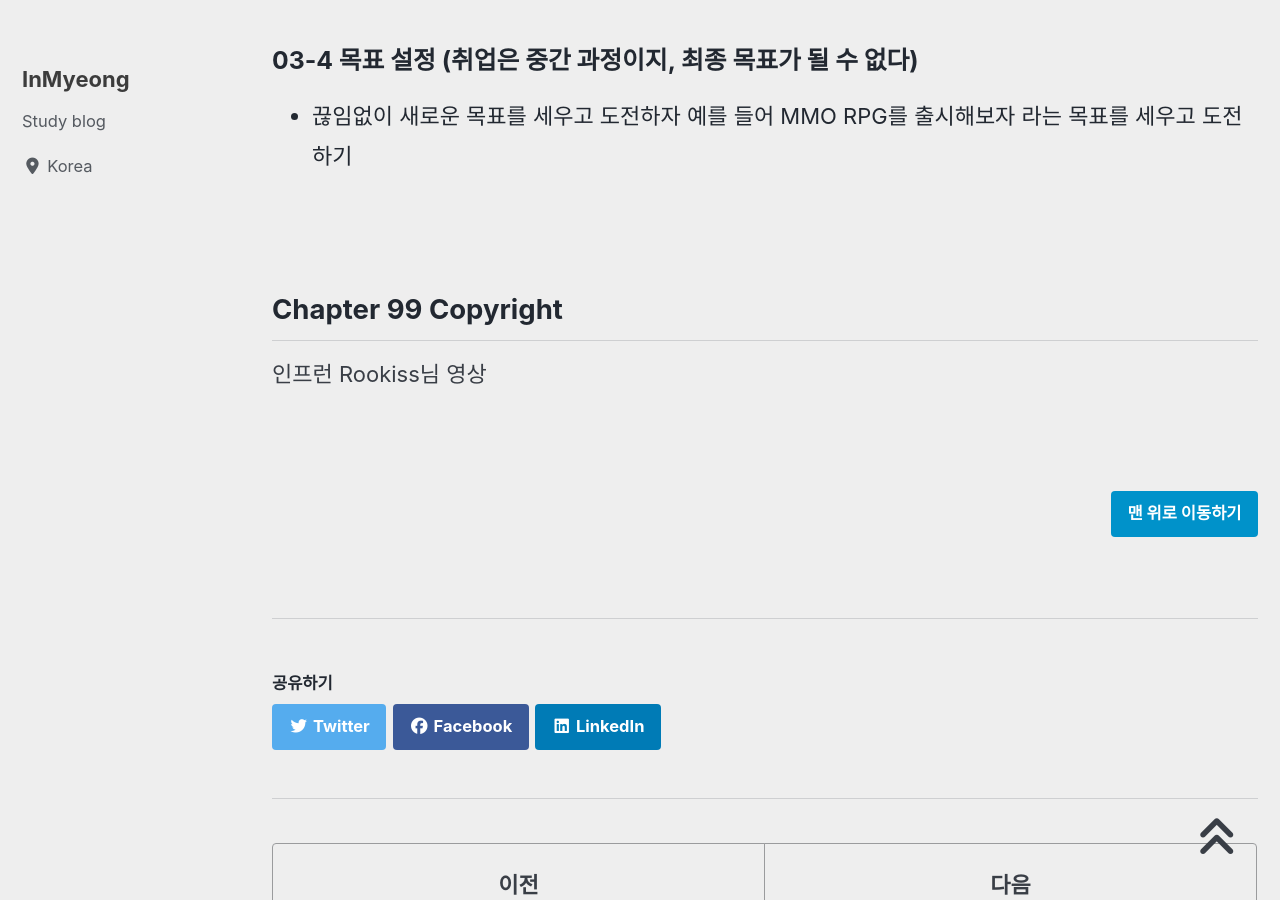
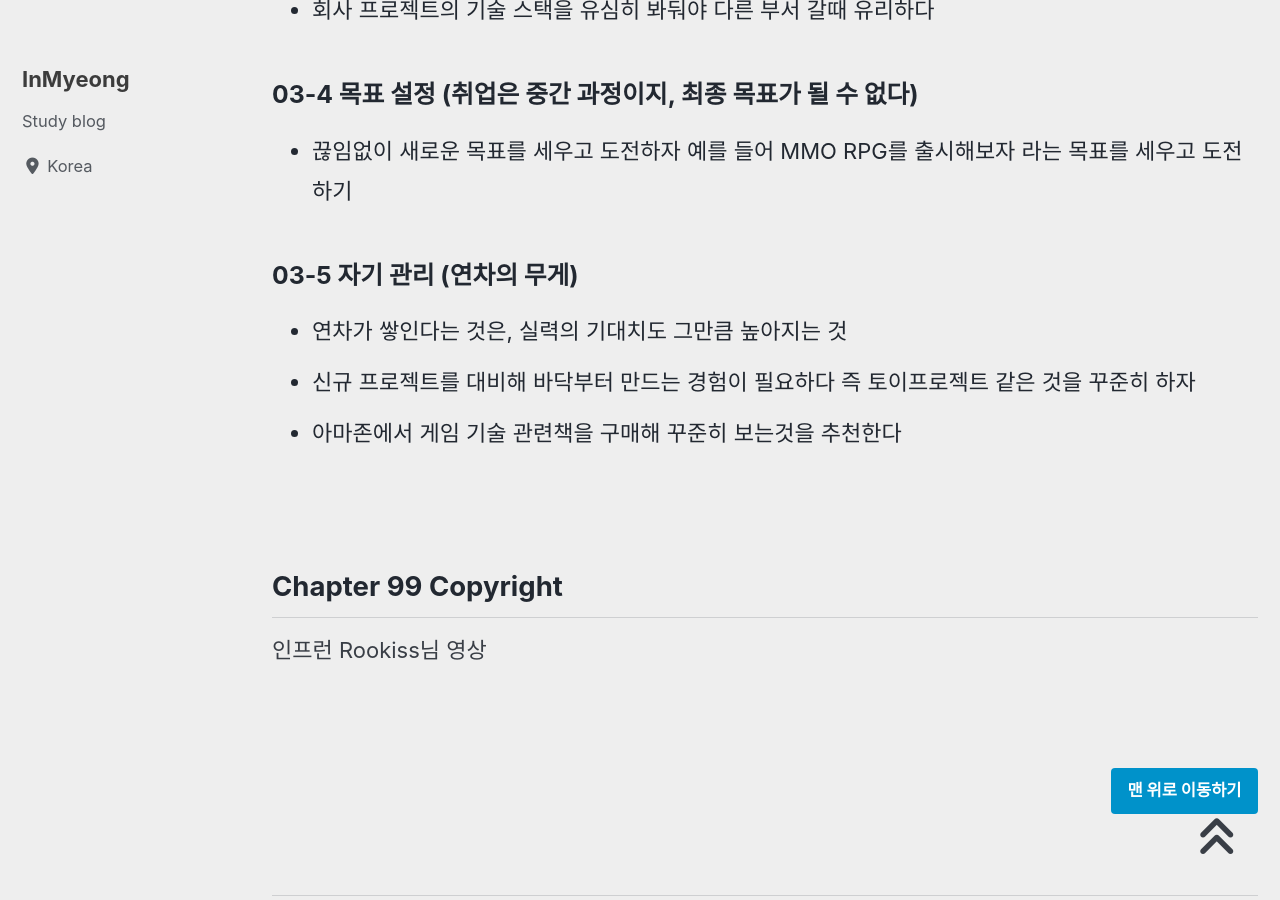
Before and after one commit to devMyeong/devMyeong.github.io, a Jekyll site: the page built from _posts/liberalArts/development/2021-08-06-Rookiss-guide.md, in a window 1280 px wide and 900 px high, scrolled down 6438 px. Built offline with Jekyll 4.4.1, drawn with Linux system fonts in a browser that asks for light colours; cached includes are drawn as plain includes; nearby versions of some CDN libraries; some web fonts are replaced; comment, search, counter and statistics services are not loaded.

Commit message:
update prog guide

```diff
--- a/_posts/liberalArts/development/2021-08-06-Rookiss-guide.md
+++ b/_posts/liberalArts/development/2021-08-06-Rookiss-guide.md
@@ -118,6 +118,11 @@ last_modified_at: 2021-08-17
 ### 03-4 목표 설정 (취업은 중간 과정이지, 최종 목표가 될 수 없다)
 - 끊임없이 새로운 목표를 세우고 도전하자 예를 들어 MMO RPG를 출시해보자 라는 목표를 세우고 도전하기
 
+### 03-5 자기 관리 (연차의 무게)
+- 연차가 쌓인다는 것은, 실력의 기대치도 그만큼 높아지는 것
+- 신규 프로젝트를 대비해 바닥부터 만드는 경험이 필요하다 즉 토이프로젝트 같은 것을 꾸준히 하자
+- 아마존에서 게임 기술 관련책을 구매해 꾸준히 보는것을 추천한다
+
 <br>
 
 ## Chapter 99 Copyright
```
